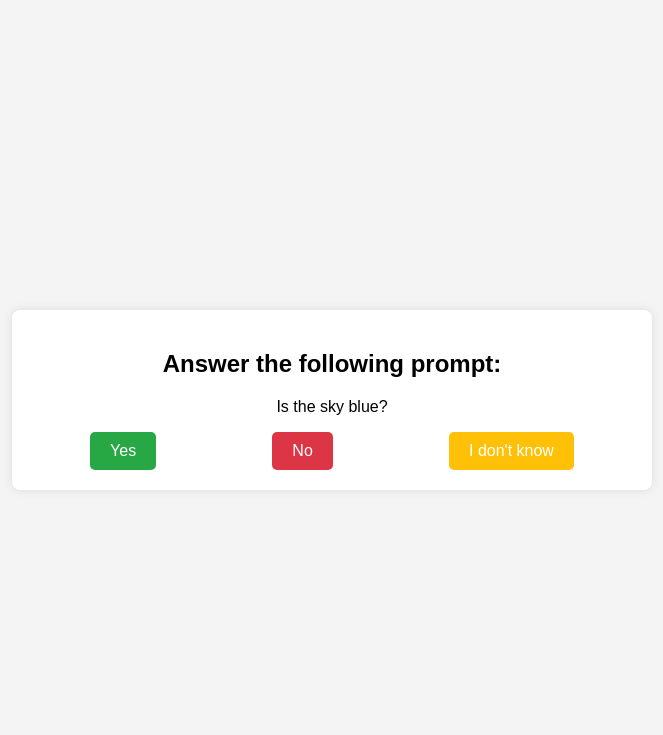
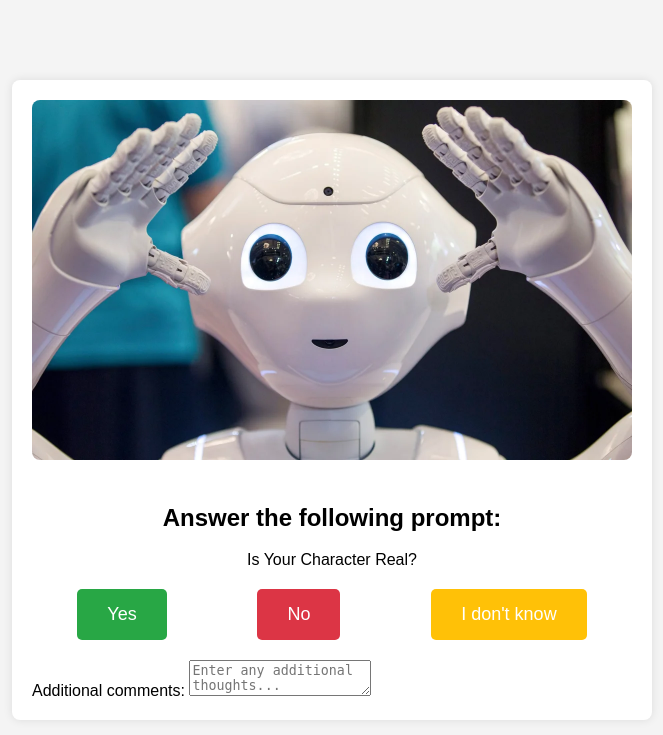
Before and after one commit to Perryboi8/Akinator-With-Ai, a Django app: template Django-Website-Akinator/polls/templates/index.html in a window 1280 px wide. Shown: the top 735 px of the page, without its empty margins (308-971 px from the left). Run offline with Django 5.2, Linux system fonts and the light colour scheme; the template is opened without the code that fills it, so the values that code supplies are empty; parts of the project's set-up code (start-up, migrations or seed data) failed here and were passed over.

Commit message:
added images and descriptive prompt

```diff
--- a/Django-Website-Akinator/Django_Web/settings.py
+++ b/Django-Website-Akinator/Django_Web/settings.py
@@ -128,6 +128,11 @@ USE_TZ = True
 #Defining this is gonna help with importing the images in the html file
 STATIC_URL = '/static/'
 
+STATICFILES_DIRS = [
+    BASE_DIR / "static",
+]
+
+
 # Default primary key field type
 # https://docs.djangoproject.com/en/5.1/ref/settings/#default-auto-field
 
--- a/Django-Website-Akinator/Django_Web/urls.py
+++ b/Django-Website-Akinator/Django_Web/urls.py
@@ -17,6 +17,7 @@ Including another URLconf
 from django.contrib import admin
 from django.urls import include, path
 import debug_toolbar
+from polls import views
 #This is where we create the url the include functions checks the url page from that file and continues it
 urlpatterns = [
     path("home/", include("polls.urls")),
--- a/Django-Website-Akinator/polls/templates/index.html
+++ b/Django-Website-Akinator/polls/templates/index.html
@@ -1,3 +1,4 @@
+{% load static %}
 <!DOCTYPE html>
 <html lang="en">
 <head>
@@ -27,11 +28,11 @@
         .button-group {
             display: flex;
             justify-content: space-around;
-            margin-top: 10px;
+            margin-top: 20px;
         }
         button {
-            padding: 10px 20px;
-            font-size: 16px;
+            padding: 15px 30px;
+            font-size: 18px;
             cursor: pointer;
             border: none;
             border-radius: 5px;
@@ -55,15 +56,28 @@
         button:hover {
             opacity: 0.9;
         }
+        .prompt-image {
+            max-width: 100%;
+            height: auto;
+            border-radius: 8px;
+            margin-bottom: 20px;
+        }
+        .text-box {
+            margin-top: 20px;
+            text-align: left;
+        }
     </style>
 </head>
 <body>
 
 <div class="container">
+
+    <img src="{% static 'ROBOT.webp' %}" alt ="Question Image" class="prompt-image">
+
     <h2>Answer the following prompt:</h2>
 
     <div class="prompt">
-        <p>Is the sky blue?</p>
+        <p>Is Your Character Real?</p>
         <form action="/home/question" method="POST">
             {% csrf_token %}
             <div class="button-group">
@@ -71,7 +85,12 @@
                 <button type="submit" name="answer" value="no" class="btn-no">No</button>
                 <button type="submit" name="answer" value="idk" class="btn-idk">I don't know</button>
             </div>
-        </div>
+
+            <div class="text-box">
+                <label for"additional-info">Additional comments:</label>
+                <textarea id="additional-info" name="additional_info" placeholder="Enter any additional thoughts..."></textarea>
+            </div>
+        </form>
     </div>
 </div>
 
--- a/Django-Website-Akinator/polls/urls.py
+++ b/Django-Website-Akinator/polls/urls.py
@@ -7,12 +7,7 @@ app_name = "polls"
 #Notice we pass the functions from views as reference
 #This is a continuation of the home page so it would be like url.home/___
 urlpatterns = [
-    path("home", views.home_page),
-<<<<<<< HEAD
-    path("question", views.question_page, name = 'question_page')
-
-=======
-    path("question", views.question_page),
-    path("get-answers", views.get_answers)
->>>>>>> origin/main
+    path('', views.home_page, name= 'home_page'),
+    path('question', views.question_view, name='question_page'),
+    path("get-answers", views.get_answers, name='get_page')
 ]
--- a/Django-Website-Akinator/polls/views.py
+++ b/Django-Website-Akinator/polls/views.py
@@ -4,10 +4,9 @@ from django.urls import reverse
 
 #Where we create functions to show which template to show based on the http request
 def home_page(request):
-
   return render(request, 'home.html')
 
-def question_page(request):
+def question_view(request):
   if request.method == 'POST':
     answer = request.POST.get('answer')
 
```
Also changed, not shown: Django-Website-Akinator/polls/templates/home.html (+5 -4 lines), Django-Website-Akinator/db.sqlite3, Django-Website-Akinator/static/ROBOT.webp (added), Django-Website-Akinator/static/testimage.jpg (added), Django-Website-Akinator/static/testimage2.webp (added), 1 other file.
